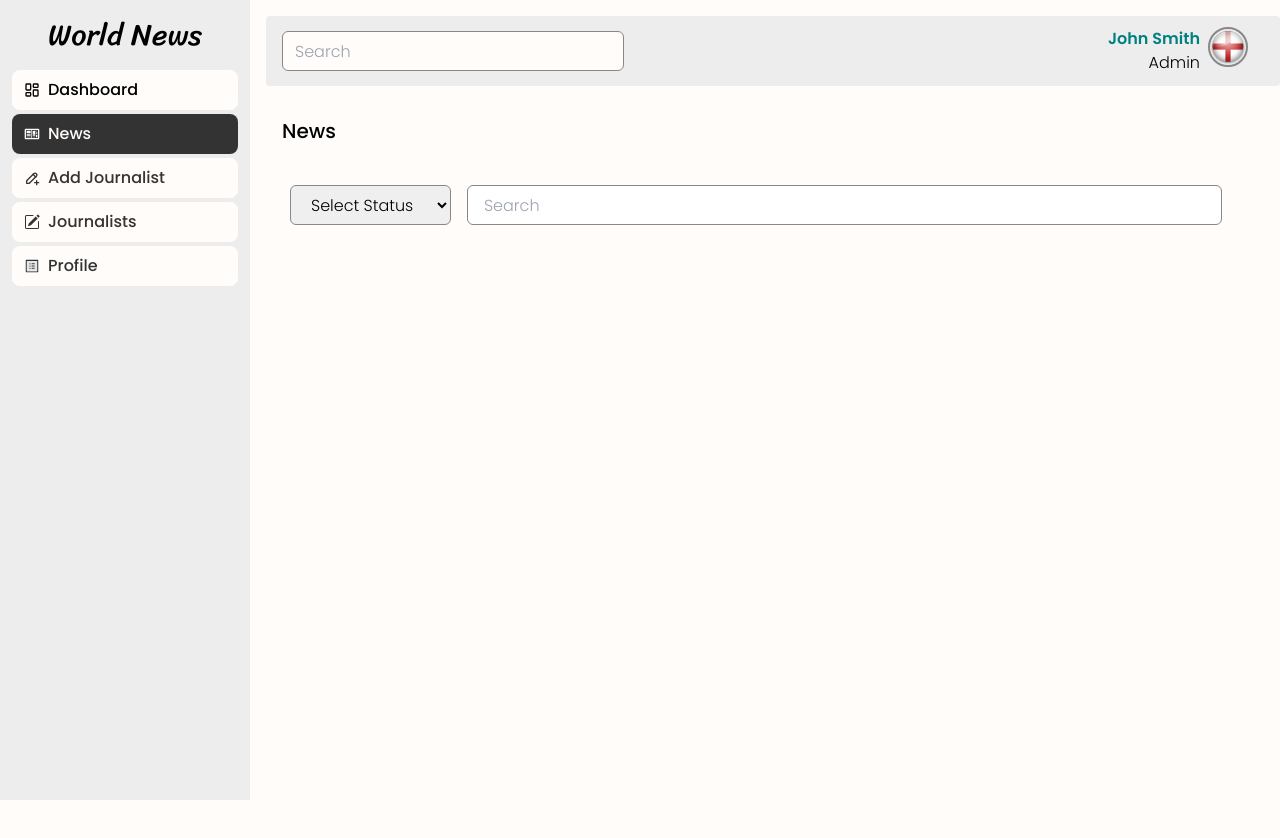
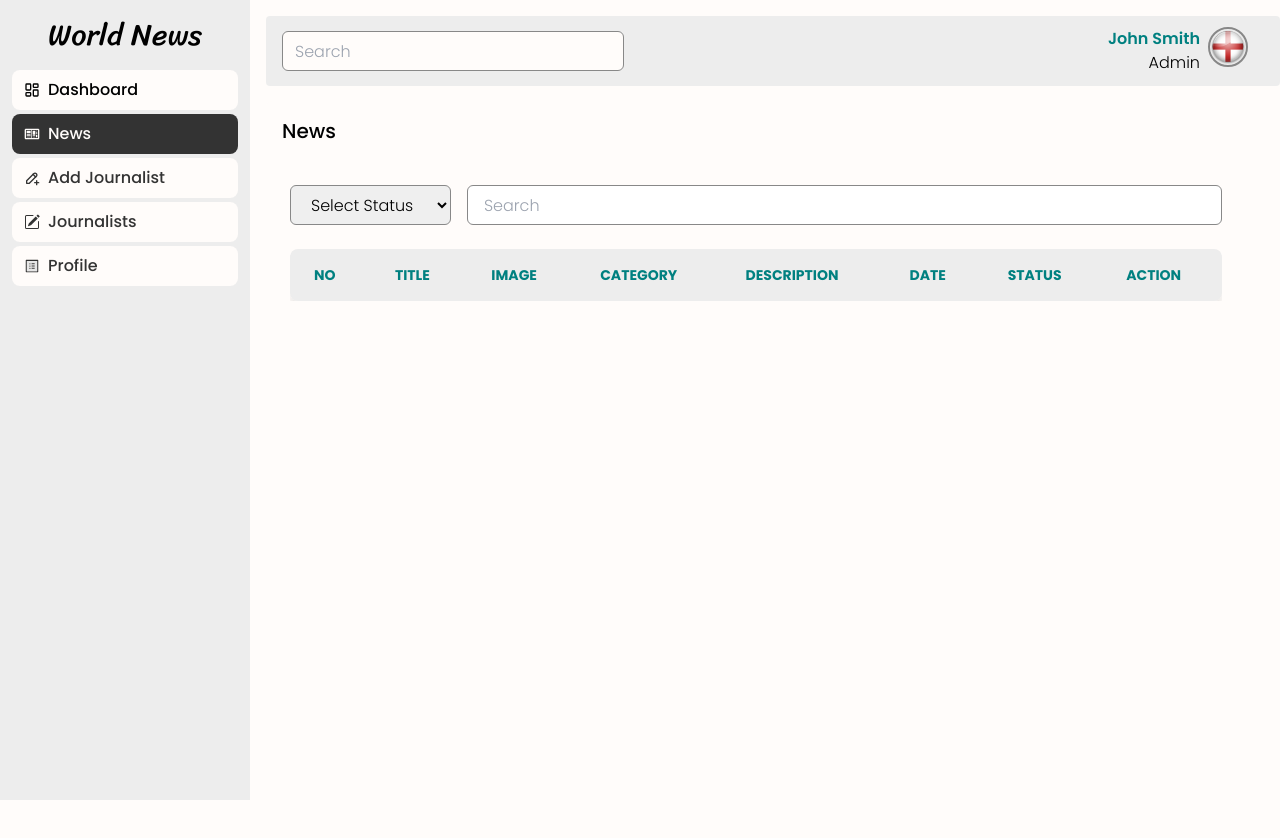
Before and after one commit to Nimira43/World-News, a React (Vite) app in the folder client/: page /dashboard/news in a window 1280 px wide. Shown: the top 838 px of the page. Built offline with nearby package versions, Linux system fonts and the light colour scheme.

Commit message:
Table headings

```diff
--- a/client/src/dashboard/components/NewsContent.jsx
+++ b/client/src/dashboard/components/NewsContent.jsx
@@ -10,6 +10,23 @@ const NewsContent = () => {
         </select>
         <input type='text' placeholder='Search' className='w-full px-4 py-4 rounded-md border border-grey-medium outline-0 focus:border-grey-dark h-10' />
       </div>
+      <div className='overflow-x-auto'>
+        <table className='w-full table-auto bg-light shadow-lg rounded-lg overflow-hidden'>
+          <thead className='bg-grey-light text-primary uppercase text-sm'>
+            <tr>
+              <th className='py-4 px-6 text-left'>No</th>
+              <th className='py-4 px-6 text-left'>Title</th>
+              <th className='py-4 px-6 text-left'>Image</th>
+              <th className='py-4 px-6 text-left'>Category</th>
+              <th className='py-4 px-6 text-left'>Description</th>
+              <th className='py-4 px-6 text-left'>Date</th>
+              <th className='py-4 px-6 text-left'>Status</th>
+              <th className='py-4 px-6 text-left'>Action</th>
+            </tr>
+          </thead>
+
+        </table>
+      </div>
     </div>
   )
 }
```
